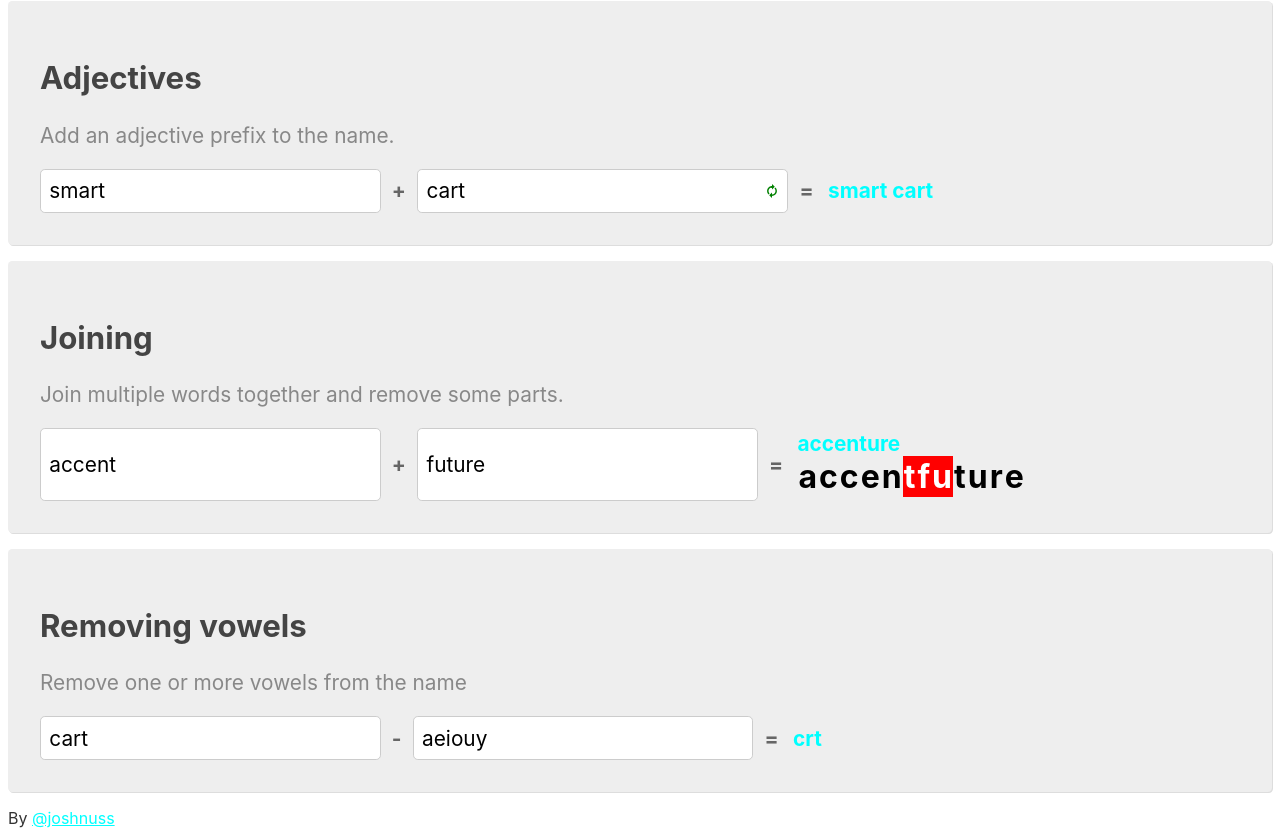
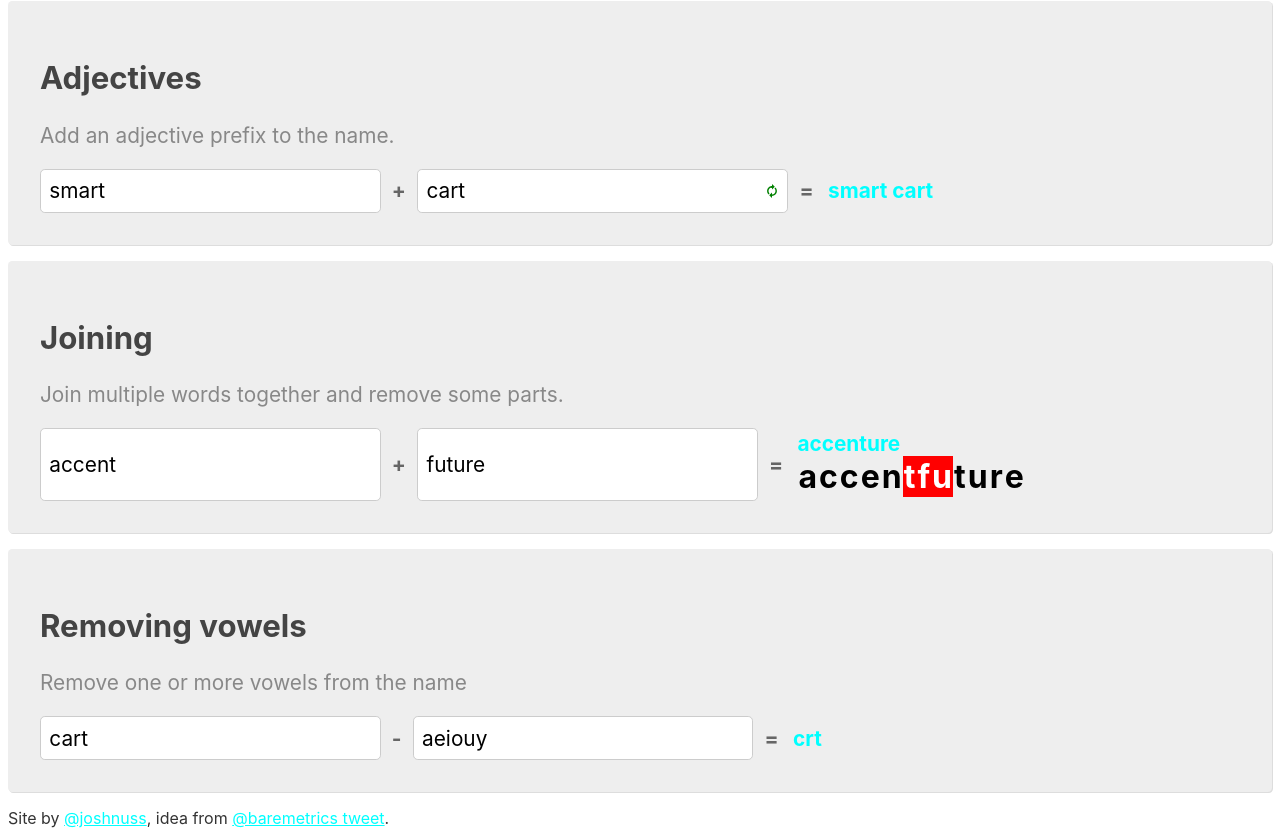
Before and after one commit to joshnuss/name-panda, a Svelte app: page / in a window 1280 px wide. Shown: the part 866-1694 px from the top of the page. Built offline with nearby package versions, Linux system fonts and the light colour scheme.

Commit message:
Updates footer

```diff
--- a/src/App.svelte
+++ b/src/App.svelte
@@ -94,7 +94,7 @@
 <Equation title="Removing vowels" summary="Remove one or more vowels from the name" bind:a={name} b={vowels} op="-" formula={(a, b) => a.replace(new RegExp(`${vowels.split('').join('|')}`, 'g'),"")}/>
 
 <footer>
-  By <a href="https://twitter.com/joshnuss">@joshnuss</a>
+  Site by <a href="https://twitter.com/joshnuss">@joshnuss</a>, idea from <a href="https://twitter.com/Baremetrics/status/1276543395008307201">@baremetrics tweet</a>.
 </footer>
 
 <style>
```
